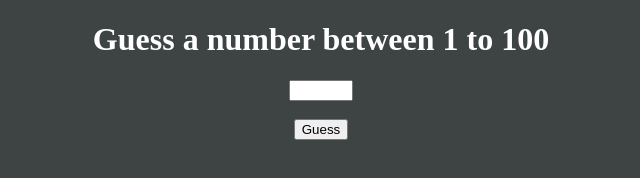
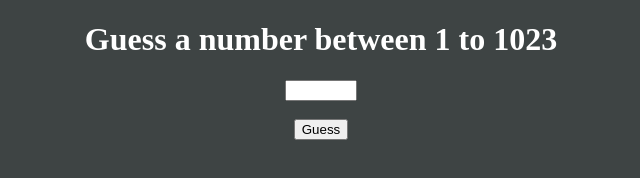
Before and after one commit to abidshaikh1941/guessnumber, a plain HTML site: page index.html in a window 1280 px wide. Shown: the whole page, without its empty margins (319-959 px from the left). Drawn offline with Linux system fonts and the light colour scheme.

Commit message:
Update index.html

```diff
--- a/index.html
+++ b/index.html
@@ -41,8 +41,8 @@
 	<title>Guess a Number between 1 to 1023</title>
 </head>
 <body align="center" bgcolor="#3e4444" color="white">
-	<h1 style="color:white"> Guess a number between 1 to 100 </h1>
-	<input type="number" id="n" min="1" max="100">
+	<h1 style="color:white"> Guess a number between 1 to 1023 </h1>
+	<input type="number" id="n" min="1" max="1023">
 </br>
 </br>
 	<button type="button" onclick="getNumber()">Guess</button>
```
